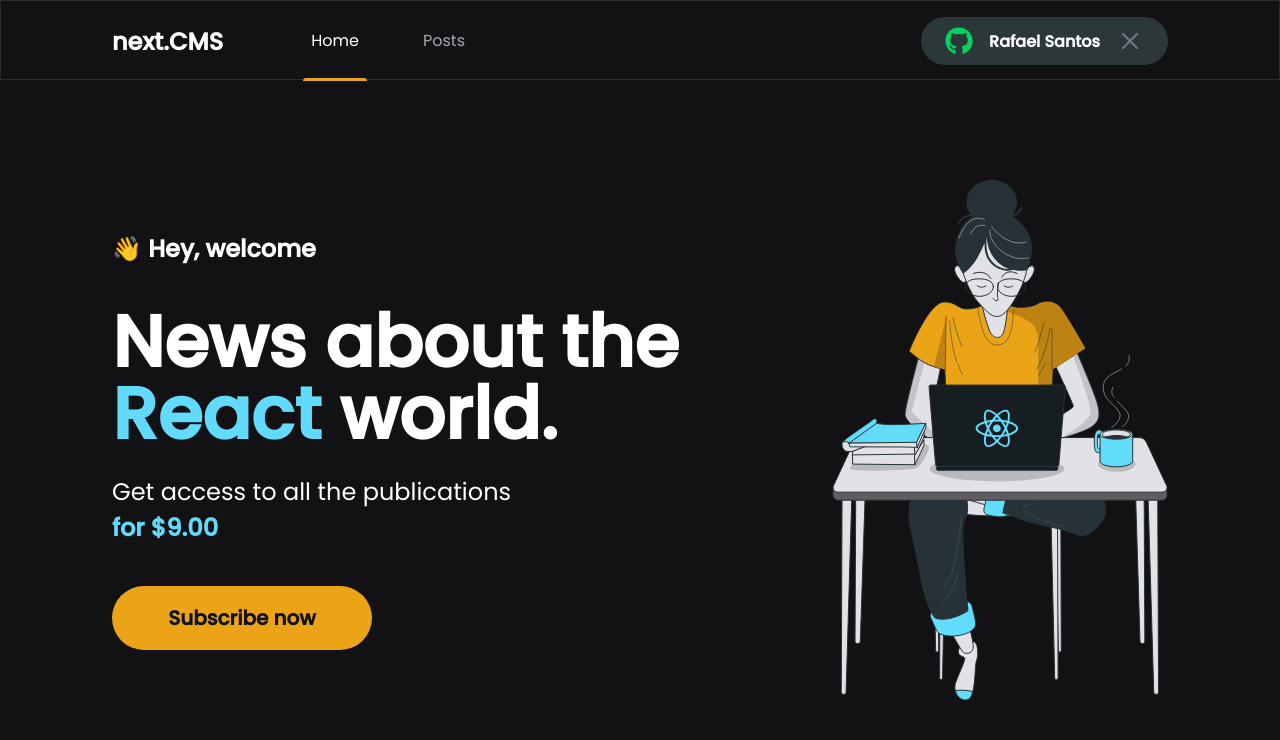
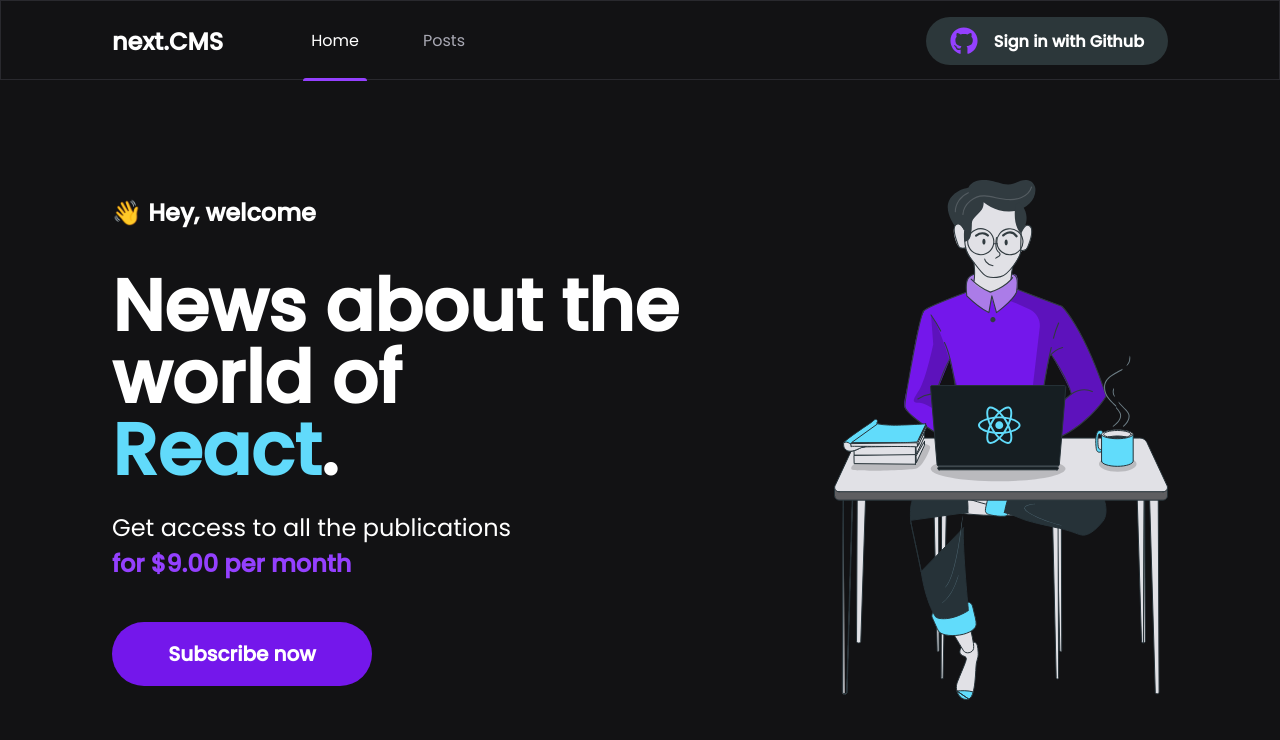
Before and after one commit to rfsants001/nextcms, a Next.js app: page / in a window 1280 px wide. Shown: the top 740 px of the page. Built offline with nearby package versions, Linux system fonts and the light colour scheme.

Commit message:
update: Change colors

```diff
--- a/src/components/Header/styles.module.scss
+++ b/src/components/Header/styles.module.scss
@@ -45,7 +45,7 @@
                 position: absolute;
                 bottom: 0;
                 left: 0;
-                background: var(--yellow-500);
+                background: var(--purple-300);
             }
         }
     }
--- a/src/components/SignInButton/index.tsx
+++ b/src/components/SignInButton/index.tsx
@@ -3,7 +3,7 @@
 import styles from "./styles.module.scss";
 
 export function SignInButton() {
-  const isUserLoggedIn = true;
+  const isUserLoggedIn = false;
   return isUserLoggedIn ? (
     <button type="button" className={styles.signInButton}>
       <FaGithub color="#04D361" />
@@ -12,7 +12,7 @@
     </button>
   ) : (
     <button type="button" className={styles.signInButton}>
-      <FaGithub color="#eba417" />
+      <FaGithub color="#9440FF" />
       Sign in with Github
     </button>
   );
--- a/src/components/SubscribeButton/styles.module.scss
+++ b/src/components/SubscribeButton/styles.module.scss
@@ -3,8 +3,8 @@
     width: 260px;
     border: 0;
     border-radius: 2rem;
-    background: var(--yellow-500);
-    color: var(--gray-900);
+    background: var(--purple-500);
+    color: var(--white);
     font-size: 1.25rem;
     font-weight: bold;
 
--- a/src/pages/index.tsx
+++ b/src/pages/index.tsx
@@ -14,10 +14,12 @@
         <section className={styles.hero}>
           <span>👋 Hey, welcome</span>
           <h1>
-            News about the <span>React</span> world.
+            News about the world of <br />
+            <span>React</span>.
           </h1>
           <p>
-            Get access to all the publications <br /> <span>for $9.00</span>
+            Get access to all the publications <br />{" "}
+            <span>for $9.00 per month</span>
           </p>
 
           <SubscribeButton />
--- a/src/styles/Home.module.scss
+++ b/src/styles/Home.module.scss
@@ -34,7 +34,7 @@
         margin-top: 1.5rem;
 
         span {
-            color: var(--cyan-500);
+            color: var(--purple-300);
             font-weight: bold;
         }
     }
--- a/src/styles/globals.scss
+++ b/src/styles/globals.scss
@@ -14,8 +14,12 @@
     --gray-900: #121214;
 
     --cyan-500: #61dafb;
-    --yellow-500: #eba417;
+    --red-500: #AF2B2D;
+    --gree-500: #3FB984;
+    --orange-500: #F88600;
 
+    --purple-300: #9440FF;
+    --purple-500: #7417EB;
 }
 
 //Font sizes
```
Also changed, not shown: public/images/hero.svg.
